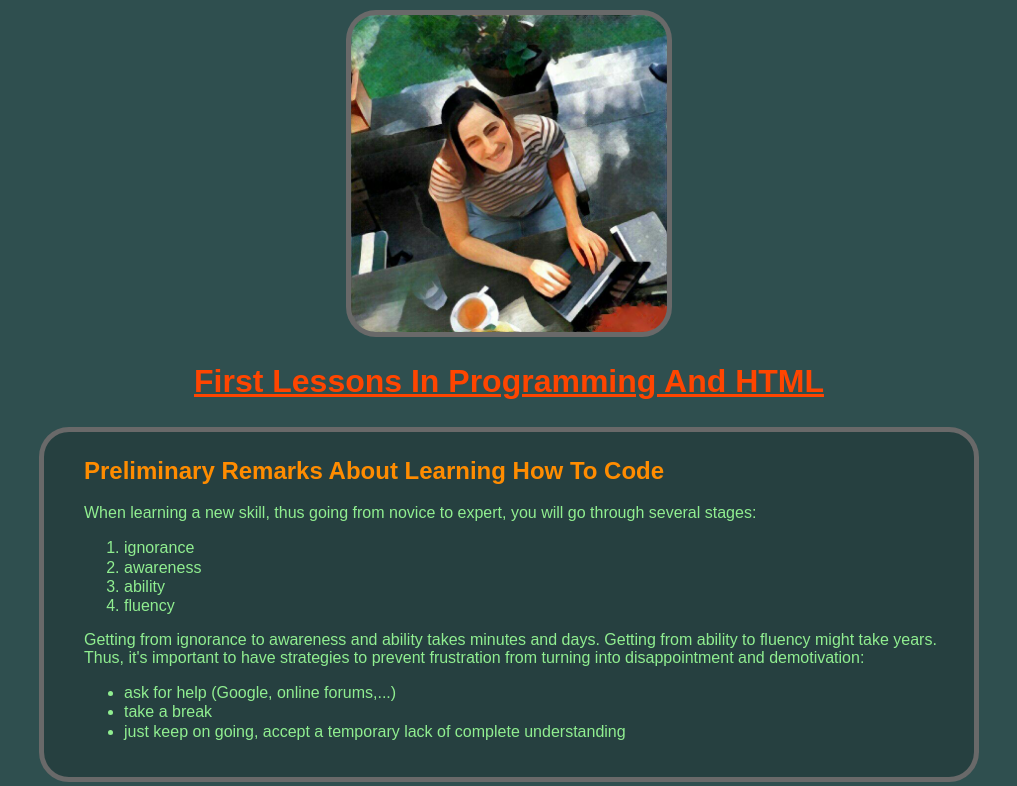
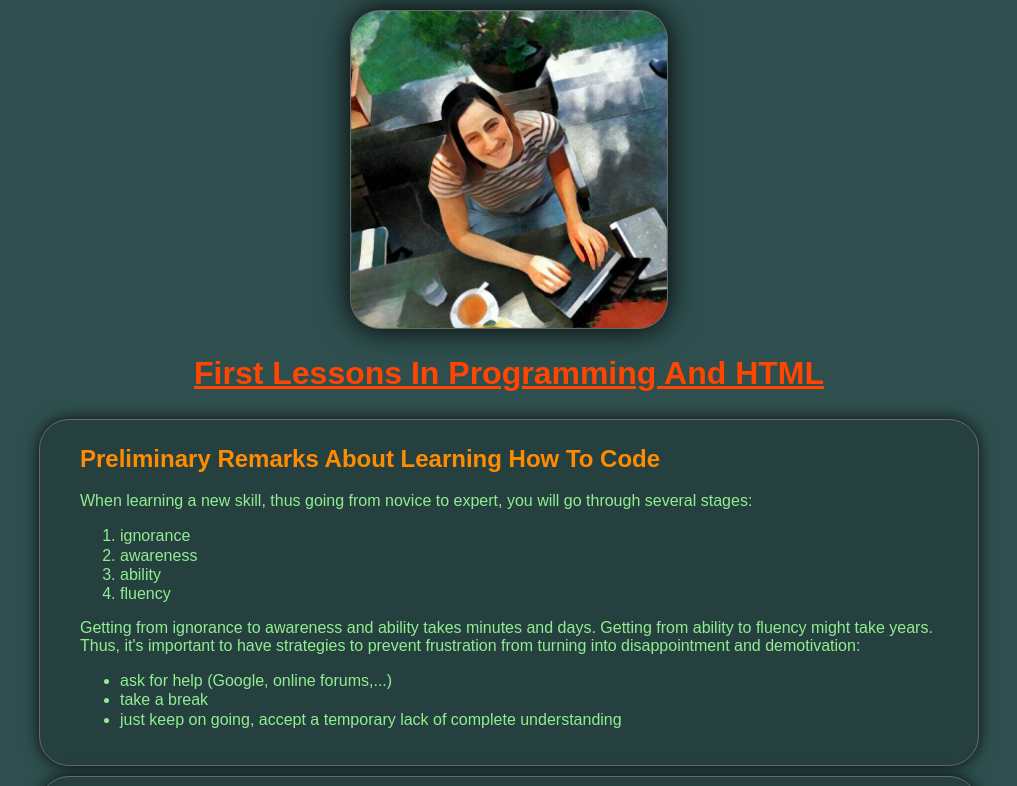
Before and after one commit to rikesahn/Udacity1-html-css, a plain HTML site: page index.html in a window 1280 px wide. Shown: the top 786 px of the page, without its empty margins (131-1148 px from the left). Drawn offline with Linux system fonts and the light colour scheme.

Commit message:
Update style.css

```diff
--- a/style.css
+++ b/style.css
@@ -5,6 +5,16 @@ body {
     background-color: darkslategrey;
     padding: 10px;
     font-family: sans-serif;
+}
+
+.circularpic {
+    display: block;
+    margin: auto;
+    width: 33%;
+    border-radius: 30px;
+    background-color: dimgrey;
+    padding: 1px;
+    box-shadow: 0 0 30px rgba(0, 0, 0, 1);
 }
 
 h1 {
@@ -30,10 +40,11 @@ div.space{
   padding-top:5px;
   padding-left:40px;
   padding-right: 30px;
-  border: 5px solid dimgrey;
+  border: 1px solid dimgrey;
   border-radius: 30px;
   margin:10px;
   background-color: #264040;
+  box-shadow: 0 0 15px rgba(0, 0, 0, .8);
 }
 
 ul.a{
@@ -54,15 +65,6 @@ ol.b{
   line-height: 1.2;
 }
 
-.circularpic {
-    display: block;
-    margin: auto;
-    width: 33%;
-    border-radius: 30px;
-    background-color: dimgrey;
-    padding: 5px;
-}
-
 a:link {
     color: yellowgreen;
 }
```
